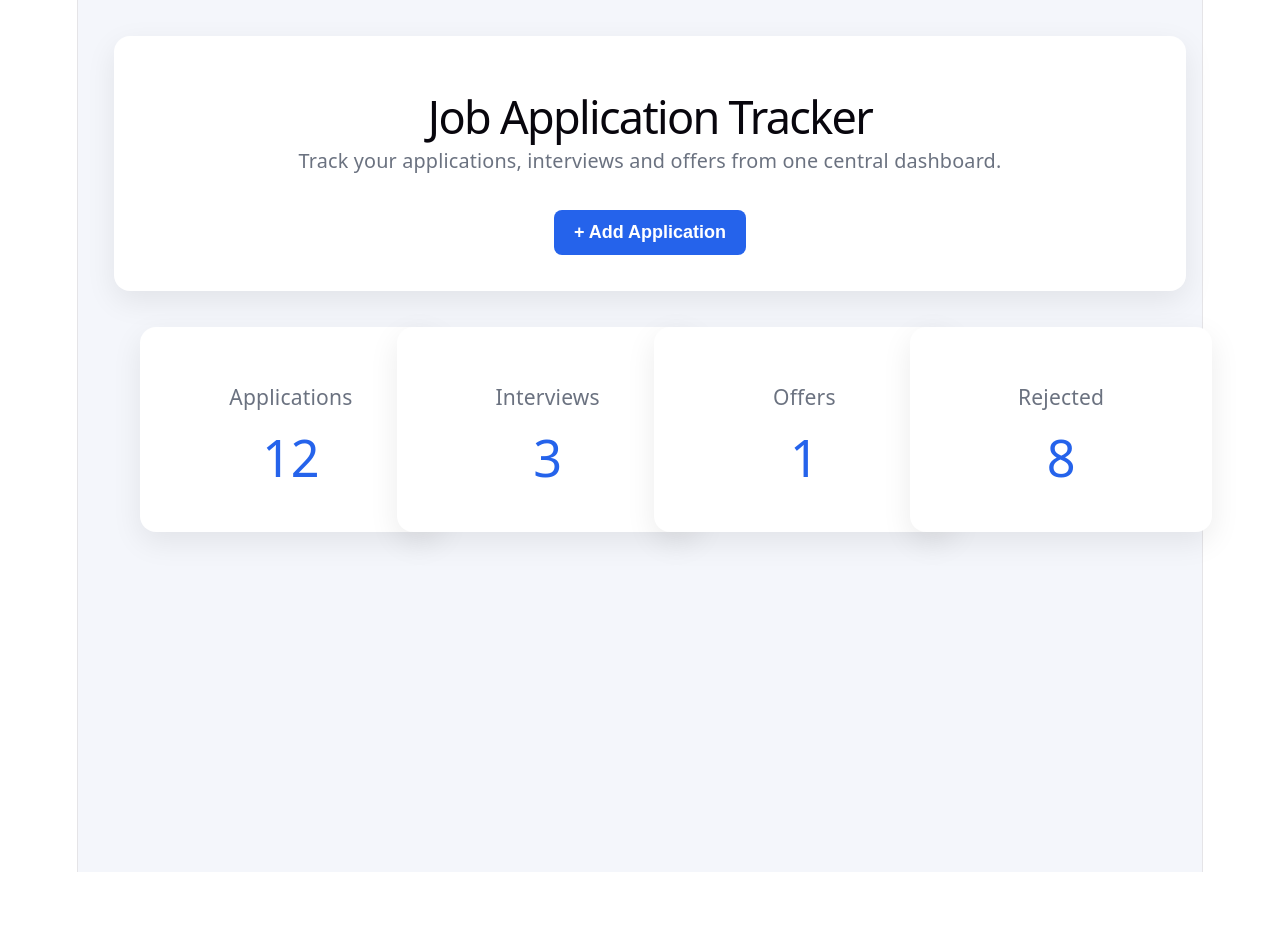
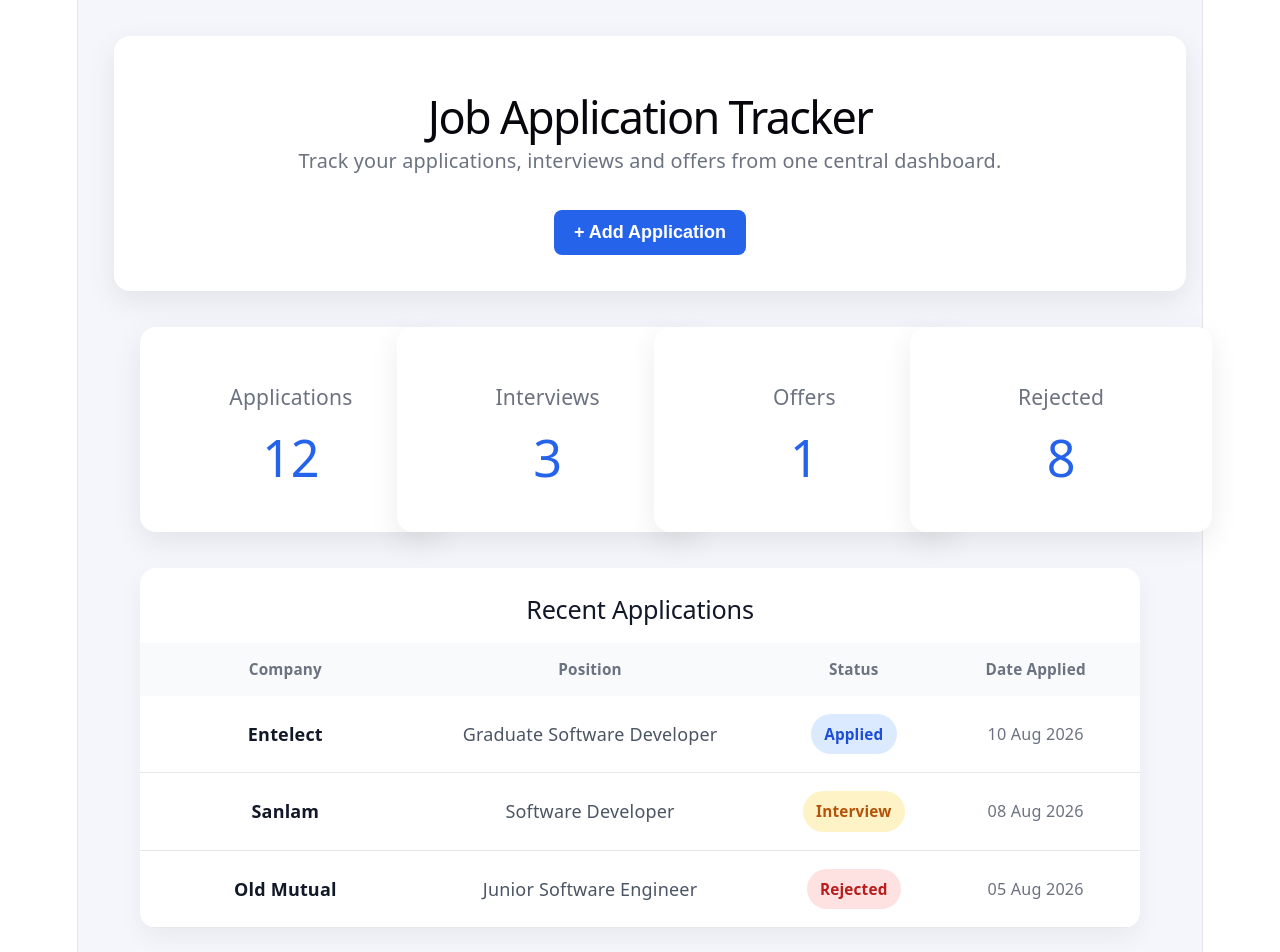
Before and after one commit to KyleL301/job-application-tracker, a React app in the folder frontend/: page /dashboard in a window 1280 px wide. Shown: the top 952 px of the page. Before the commit the page ends 872 px from the top, so only its background shows below. Built offline with nearby package versions, Linux system fonts and the light colour scheme; the HTML template or start-up script is replaced by a standard one.

Commit message:
feat: add application dashboard components

```diff
--- /dev/null
+++ b/frontend/src/components/ApplicationRow.jsx
@@ -0,0 +1,42 @@
+/**
+ * ApplicationRow.jsx
+ *
+ * Reusable component responsible for displaying
+ * one job application inside the applications table.
+ *
+ * The component receives application information
+ * through props so it can be reused for multiple jobs.
+ */
+
+import StatusBadge from "./StatusBadge";
+import "../styles/applicationrow.css";
+
+/**
+ * Displays a single job application.
+ *
+ * @param {Object} props
+ * @param {Object} props.application - Job application data.
+ * @param {string} props.application.company - Company name.
+ * @param {string} props.application.position - Job position.
+ * @param {string} props.application.status - Application status.
+ * @param {string} props.application.dateApplied - Date the application was submitted.
+ */
+function ApplicationRow({ application }) {
+  return (
+    <div className="application-row">
+      <div className="application-company">
+        <strong>{application.company}</strong>
+      </div>
+
+      <div className="application-position">{application.position}</div>
+
+      <div className="application-status">
+        <StatusBadge status={application.status} />
+      </div>
+
+      <div className="application-date">{application.dateApplied}</div>
+    </div>
+  );
+}
+
+export default ApplicationRow;
--- /dev/null
+++ b/frontend/src/components/ApplicationTable.jsx
@@ -0,0 +1,54 @@
+/**
+ * ApplicationTable.jsx
+ *
+ * Reusable component responsible for displaying
+ * a collection of job applications.
+ *
+ * The component currently receives application data
+ * as props. Later, this data will come from the
+ * backend API.
+ */
+
+import ApplicationRow from "./ApplicationRow";
+import "../styles/applicationtable.css";
+
+/**
+ * Displays a list of job applications.
+ *
+ * @param {Object} props
+ * @param {Array} props.applications - List of job applications.
+ */
+function ApplicationTable({ applications }) {
+  return (
+    <section className="application-table">
+      <div className="application-table-header">
+        <h2>Recent Applications</h2>
+      </div>
+
+      <div className="application-table-columns">
+        <span>Company</span>
+        <span>Position</span>
+        <span>Status</span>
+        <span>Date Applied</span>
+      </div>
+
+      <div className="application-table-body">
+        {applications.length > 0 ? (
+          applications.map((application) => (
+            <ApplicationRow key={application.id} application={application} />
+          ))
+        ) : (
+          <div className="application-empty-state">
+            <h3>No applications yet</h3>
+
+            <p>
+              Start tracking your job search by adding your first application.
+            </p>
+          </div>
+        )}
+      </div>
+    </section>
+  );
+}
+
+export default ApplicationTable;
--- /dev/null
+++ b/frontend/src/components/StatusBadge.jsx
@@ -0,0 +1,26 @@
+/**
+ * StatusBadge.jsx
+ *
+ * Reusable component for displaying the current status
+ * of a job application.
+ *
+ * The component receives the status as a prop and
+ * applies a matching CSS class for visual styling.
+ */
+
+import "../styles/statusbadge.css";
+
+/**
+ * Displays a styled application status.
+ *
+ * @param {Object} props
+ * @param {string} props.status - Current application status.
+ * @returns {JSX.Element}
+ */
+function StatusBadge({ status }) {
+  return (
+    <span className={`status-badge ${status.toLowerCase()}`}>{status}</span>
+  );
+}
+
+export default StatusBadge;
--- a/frontend/src/pages/Dashboard.jsx
+++ b/frontend/src/pages/Dashboard.jsx
@@ -2,15 +2,25 @@
  * Dashboard.jsx
  *
  * Main dashboard page shown after login.
- * Displays a welcome message and dashboard statistics.
+ * Displays a welcome message, dashboard statistics,
+ * and the user's recent job applications.
  */
 
 import Card from "../components/Card";
 import Button from "../components/Button";
 import StatCard from "../components/StatCard";
+import ApplicationTable from "../components/ApplicationTable";
 
 import "../styles/dashboard.css";
 
+/**
+ * Main dashboard component.
+ *
+ * Provides an overview of the user's career activity
+ * and displays recent job applications.
+ *
+ * @returns {JSX.Element} The dashboard page.
+ */
 function Dashboard() {
   return (
     <main className="dashboard">
@@ -33,6 +43,33 @@ function Dashboard() {
         <StatCard title="Offers" value="1" />
         <StatCard title="Rejected" value="8" />
       </section>
+
+      {/* Recent Applications */}
+      <ApplicationTable
+        applications={[
+          {
+            id: 1,
+            company: "Entelect",
+            position: "Graduate Software Developer",
+            status: "Applied",
+            dateApplied: "10 Aug 2026",
+          },
+          {
+            id: 2,
+            company: "Sanlam",
+            position: "Software Developer",
+            status: "Interview",
+            dateApplied: "08 Aug 2026",
+          },
+          {
+            id: 3,
+            company: "Old Mutual",
+            position: "Junior Software Engineer",
+            status: "Rejected",
+            dateApplied: "05 Aug 2026",
+          },
+        ]}
+      />
     </main>
   );
 }
--- /dev/null
+++ b/frontend/src/styles/applicationrow.css
@@ -0,0 +1,28 @@
+/**
+ * applicationrow.css
+ *
+ * Styling for individual job application rows.
+ */
+
+.application-row {
+  display: grid;
+  grid-template-columns: 1.5fr 2fr 1fr 1fr;
+  align-items: center;
+  gap: 1rem;
+
+  padding: 1rem 1.25rem;
+  border-bottom: 1px solid #e5e7eb;
+}
+
+.application-company strong {
+  color: #111827;
+}
+
+.application-position {
+  color: #4b5563;
+}
+
+.application-date {
+  color: #6b7280;
+  font-size: 0.9rem;
+}
--- /dev/null
+++ b/frontend/src/styles/applicationtable.css
@@ -0,0 +1,68 @@
+/**
+ * applicationtable.css
+ *
+ * Styling for the Recent Applications section
+ * of the Career Management dashboard.
+ */
+
+.application-table {
+  max-width: 1000px;
+  margin: 2rem auto 0;
+
+  background: #ffffff;
+  border-radius: 16px;
+
+  overflow: hidden;
+
+  box-shadow: 0 10px 25px rgba(0, 0, 0, 0.05);
+}
+
+.application-table-header {
+  padding: 1.5rem 1.5rem 1rem;
+}
+
+.application-table-header h2 {
+  margin: 0;
+  font-size: 1.4rem;
+  color: #111827;
+}
+
+.application-table-columns {
+  display: grid;
+  grid-template-columns: 1.5fr 2fr 1fr 1fr;
+
+  gap: 1rem;
+
+  padding: 0.75rem 1.25rem;
+
+  background: #f9fafb;
+
+  color: #6b7280;
+
+  font-size: 0.85rem;
+  font-weight: 600;
+}
+
+.application-table-body {
+  width: 100%;
+}
+
+/**
+ * Empty state displayed when the user
+ * has not added any applications yet.
+ */
+
+.application-empty-state {
+  padding: 3rem 1.5rem;
+  text-align: center;
+}
+
+.application-empty-state h3 {
+  margin-bottom: 0.5rem;
+  color: #111827;
+}
+
+.application-empty-state p {
+  margin: 0;
+  color: #6b7280;
+}
--- /dev/null
+++ b/frontend/src/styles/statusbadge.css
@@ -0,0 +1,37 @@
+/**
+ * statusbadge.css
+ *
+ * Styling for the reusable application status badge.
+ */
+
+.status-badge {
+  display: inline-block;
+  padding: 0.4rem 0.75rem;
+  border-radius: 999px;
+  font-size: 0.85rem;
+  font-weight: 600;
+}
+
+/* Application submitted but no response yet. */
+.status-badge.applied {
+  background-color: #dbeafe;
+  color: #1d4ed8;
+}
+
+/* Applicant has progressed to an interview. */
+.status-badge.interview {
+  background-color: #fef3c7;
+  color: #b45309;
+}
+
+/* Applicant has received an offer. */
+.status-badge.offer {
+  background-color: #dcfce7;
+  color: #15803d;
+}
+
+/* Application was unsuccessful. */
+.status-badge.rejected {
+  background-color: #fee2e2;
+  color: #b91c1c;
+}
```
